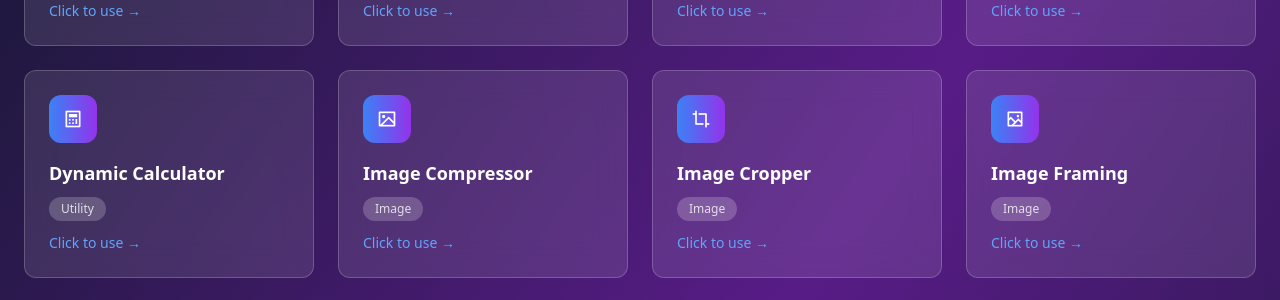
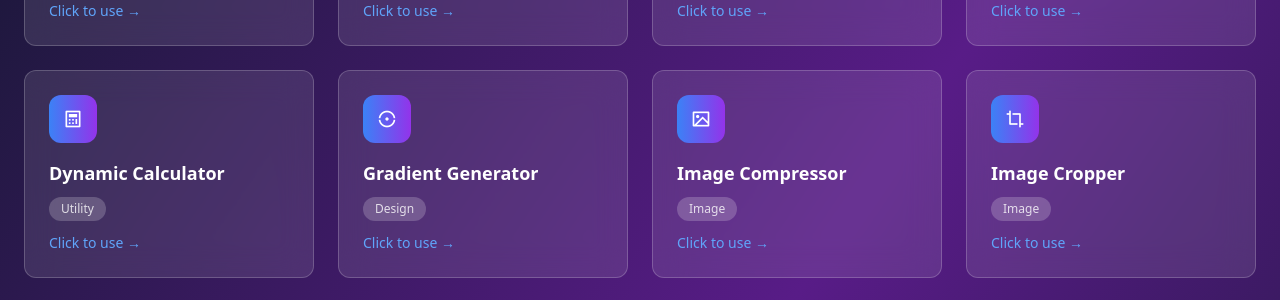
Before and after one commit to sabbir164244/Nxt-ultimate-tools, a Next.js app: page /tools in a window 1280 px wide. Shown: the part 413-713 px from the top of the page. Built offline with nearby package versions, Linux system fonts and the light colour scheme; some icons are missing.

Commit message:
Update page.tsx

```diff
--- a/app/tools/page.tsx
+++ b/app/tools/page.tsx
@@ -28,7 +28,8 @@ import URLEncoderDecoder from './URLEncoderDecoder';
 import ImageToBase64 from './ImageToBase64';
 import MarkdownPreviewer from './MarkdownPreviewer';
 import SignaturePad from './SignaturePad';
-import MemeGenerator from './MemeGenerator'; // <-- NYA IMPORT
+import MemeGenerator from './MemeGenerator';
+import GradientGenerator from './GradientGenerator'; // <-- NYA IMPORT
 
 const allTools = [
   { id: 'age-calculator', name: 'Age Calculator', icon: 'ri-calendar-2-line', category: 'Utility', component: AgeCalculator },
@@ -36,6 +37,7 @@ const allTools = [
   { id: 'calculator', name: 'Dynamic Calculator', icon: 'ri-calculator-line', category: 'Utility', component: Calculator },
   { id: 'case-converter', name: 'Case Converter', icon: 'ri-font-case', category: 'Text', component: CaseConverter },
   { id: 'color-picker', name: 'Color Picker', icon: 'ri-palette-line', category: 'Design', component: ColorPicker },
+  { id: 'gradient-generator', name: 'Gradient Generator', icon: 'ri-gradienter-line', category: 'Design', component: GradientGenerator }, // <-- NYA TOOL ADD HUA
   { id: 'image-compressor', name: 'Image Compressor', icon: 'ri-image-line', category: 'Image', component: ImageCompressor },
   { id: 'image-cropper', name: 'Image Cropper', icon: 'ri-crop-line', category: 'Image', component: ImageCropper },
   { id: 'image-framing', name: 'Image Framing', icon: 'ri-image-2-line', category: 'Image', component: ImageFraming },
@@ -44,7 +46,7 @@ const allTools = [
   { id: 'json-formatter', name: 'JSON Formatter', icon: 'ri-code-s-slash-line', category: 'Developer', component: JSONFormatter },
   { id: 'loan-calculator', name: 'Loan/EMI Calculator', icon: 'ri-bank-card-line', category: 'Finance', component: LoanCalculator },
   { id: 'markdown-previewer', name: 'Markdown Previewer', icon: 'ri-markdown-line', category: 'Developer', component: MarkdownPreviewer },
-  { id: 'meme-generator', name: 'Meme Generator', icon: 'ri-emotion-laugh-line', category: 'Fun', component: MemeGenerator }, // <-- NYA TOOL ADD HUA
+  { id: 'meme-generator', name: 'Meme Generator', icon: 'ri-emotion-laugh-line', category: 'Fun', component: MemeGenerator },
   { id: 'notepad', name: 'Notepad', icon: 'ri-file-text-line', category: 'Utility', component: Notepad },
   { id: 'password-generator', name: 'Password Generator', icon: 'ri-lock-password-line', category: 'Security', component: PasswordGenerator },
   { id: 'pdf-generator', name: 'PDF Generator', icon: 'ri-file-pdf-line', category: 'PDF', component: PDFGenerator },
@@ -59,7 +61,7 @@ const allTools = [
   { id: 'word-to-pdf', name: 'Word to PDF', icon: 'ri-file-word-line', category: 'PDF', component: WordToPDF },
 ];
 
-const categories = ['All', 'PDF', 'Image', 'Text', 'Audio', 'Developer', 'Finance', 'Utility', 'Security', 'Health', 'Design', 'Game', 'Fun']; // <-- NYI CATEGORY ADD HUI
+const categories = ['All', 'PDF', 'Image', 'Text', 'Audio', 'Developer', 'Finance', 'Utility', 'Security', 'Health', 'Design', 'Game', 'Fun'];
 
 export default function ToolsPage() {
   // ... (rest of the code is the same)
@@ -182,4 +184,4 @@ export default function ToolsPage() {
       </div>
     </div>
   );
-}
+              }
```
